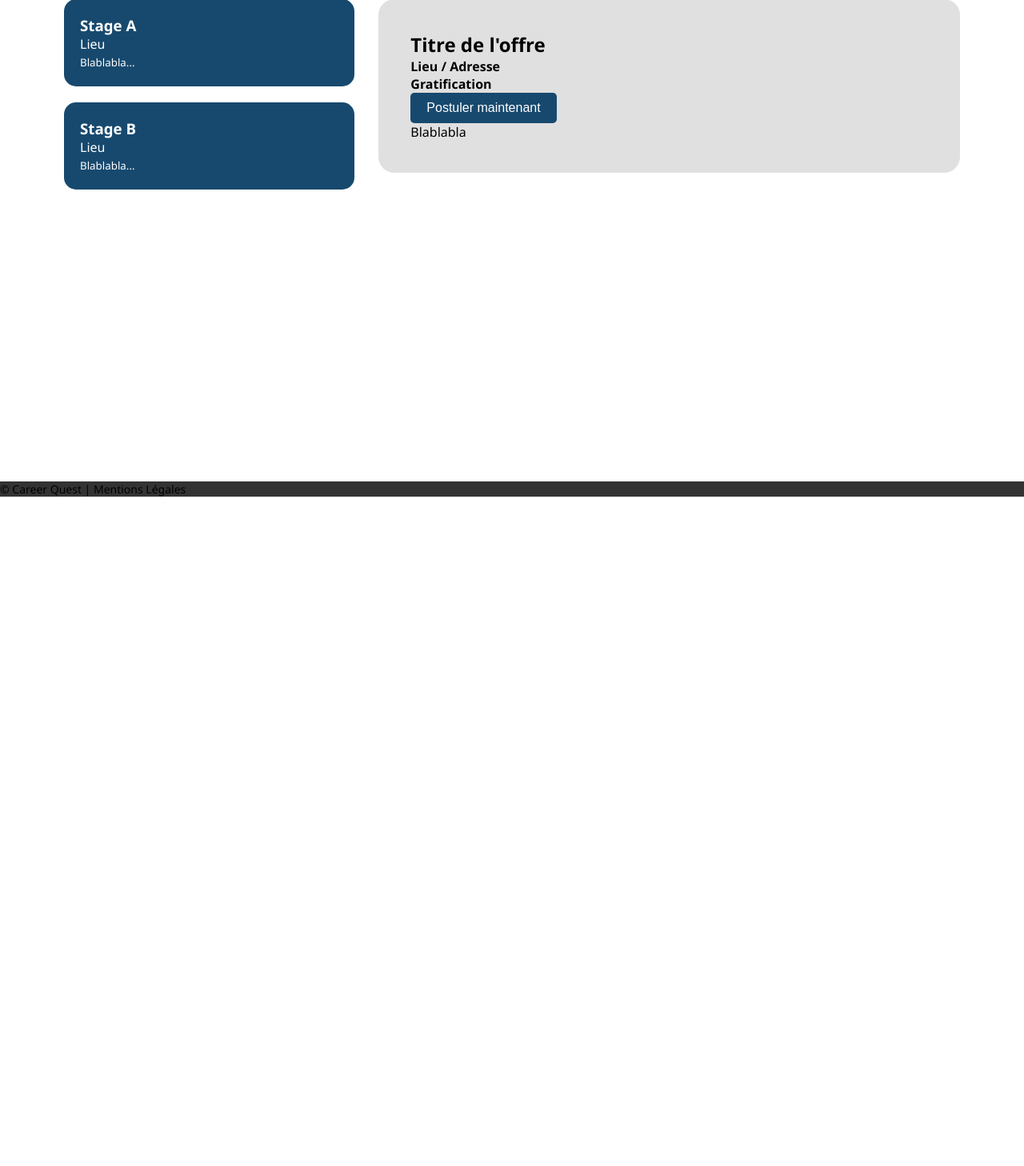
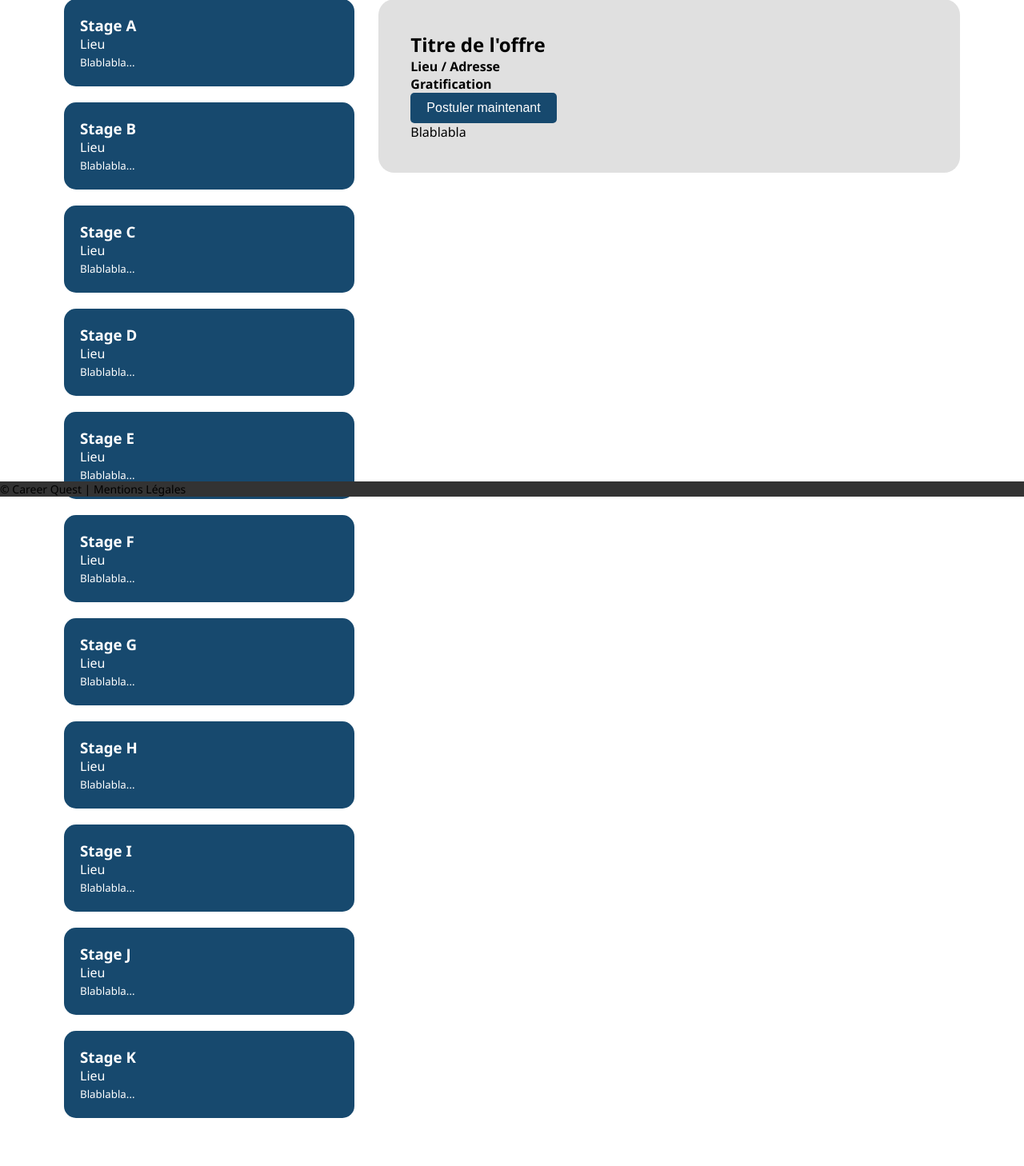
Before and after one commit to Mitakode/Projet-Web-G1, a PHP site: page / in a window 1280 px wide. Shown: the part 179-1637 px from the top of the page at 80% size. Before the commit the page ends 800 px from the top, so only its background shows below. Run offline with PHP 8.4, Linux system fonts and the light colour scheme.

Commit message:
Ajout de fiches et ajout de sticky

```diff
--- a/front/accueil_stylesheet.css
+++ b/front/accueil_stylesheet.css
@@ -23,7 +23,13 @@
     border-radius: 20px;
     height: fit-content;
     font: 16px "Segoe UI", sans-serif;
+}
+
+.details {
     position: sticky;
+    top: 20px;
+    align-self: start;
+    height: fit-content;
 }
 
 .btn-candidate {
--- a/front/index.html
+++ b/front/index.html
@@ -41,6 +41,60 @@
 
                 <div class="list-offer">
                     <h3>Stage B</h3>
+                    <p>Lieu</p>
+                    <small>Blablabla...</small>
+                </div>
+
+                <div class="list-offer">
+                    <h3>Stage C</h3>
+                    <p>Lieu</p>
+                    <small>Blablabla...</small>
+                </div>
+
+                <div class="list-offer">
+                    <h3>Stage D</h3>
+                    <p>Lieu</p>
+                    <small>Blablabla...</small>
+                </div>
+
+                <div class="list-offer">
+                    <h3>Stage E</h3>
+                    <p>Lieu</p>
+                    <small>Blablabla...</small>
+                </div>
+
+                <div class="list-offer">
+                    <h3>Stage F</h3>
+                    <p>Lieu</p>
+                    <small>Blablabla...</small>
+                </div>
+
+                <div class="list-offer">
+                    <h3>Stage G</h3>
+                    <p>Lieu</p>
+                    <small>Blablabla...</small>
+                </div>
+
+                <div class="list-offer">
+                    <h3>Stage H</h3>
+                    <p>Lieu</p>
+                    <small>Blablabla...</small>
+                </div>
+
+                <div class="list-offer">
+                    <h3>Stage I</h3>
+                    <p>Lieu</p>
+                    <small>Blablabla...</small>
+                </div>
+
+                <div class="list-offer">
+                    <h3>Stage J</h3>
+                    <p>Lieu</p>
+                    <small>Blablabla...</small>
+                </div>
+
+                <div class="list-offer">
+                    <h3>Stage K</h3>
                     <p>Lieu</p>
                     <small>Blablabla...</small>
                 </div>
```
